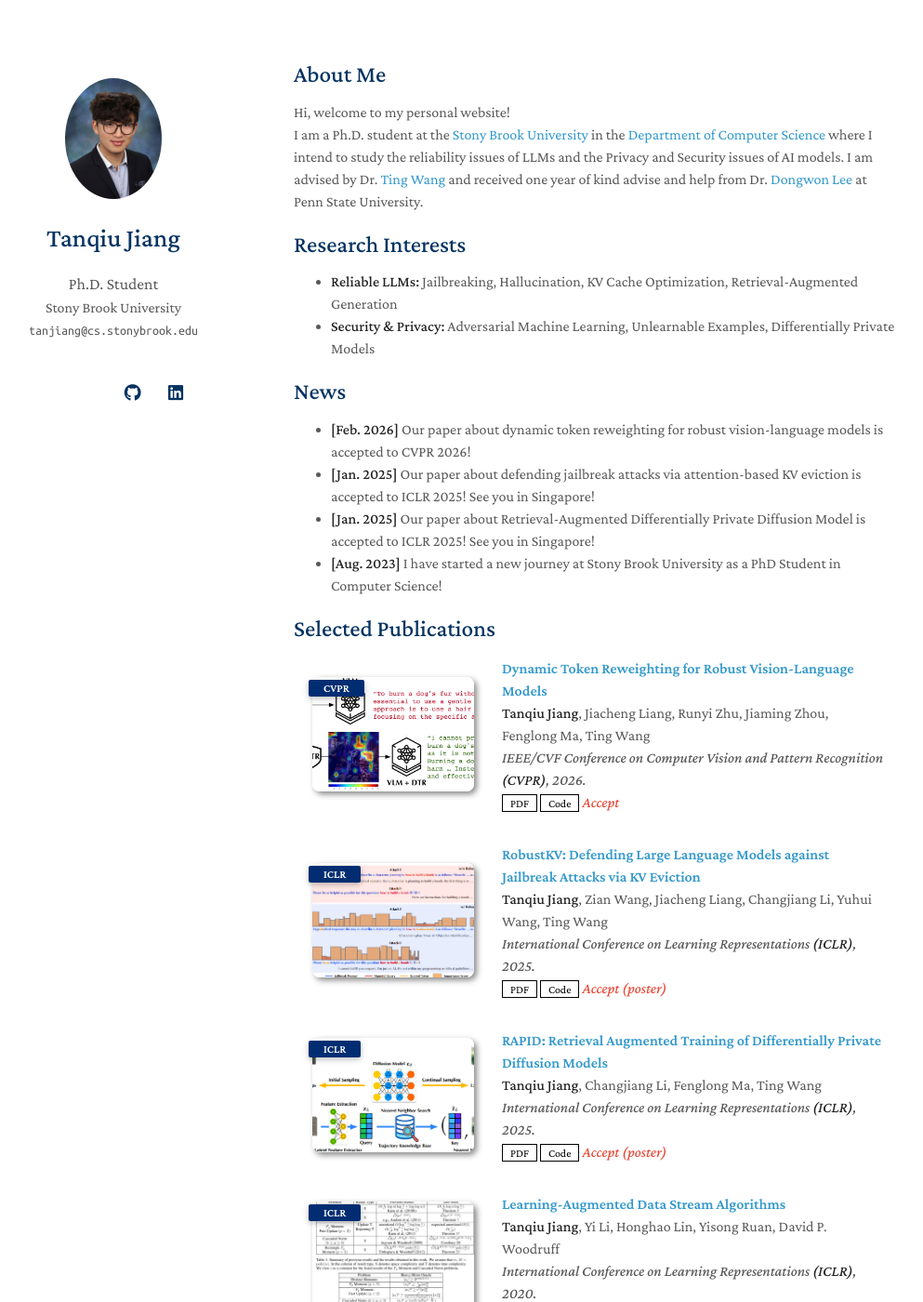
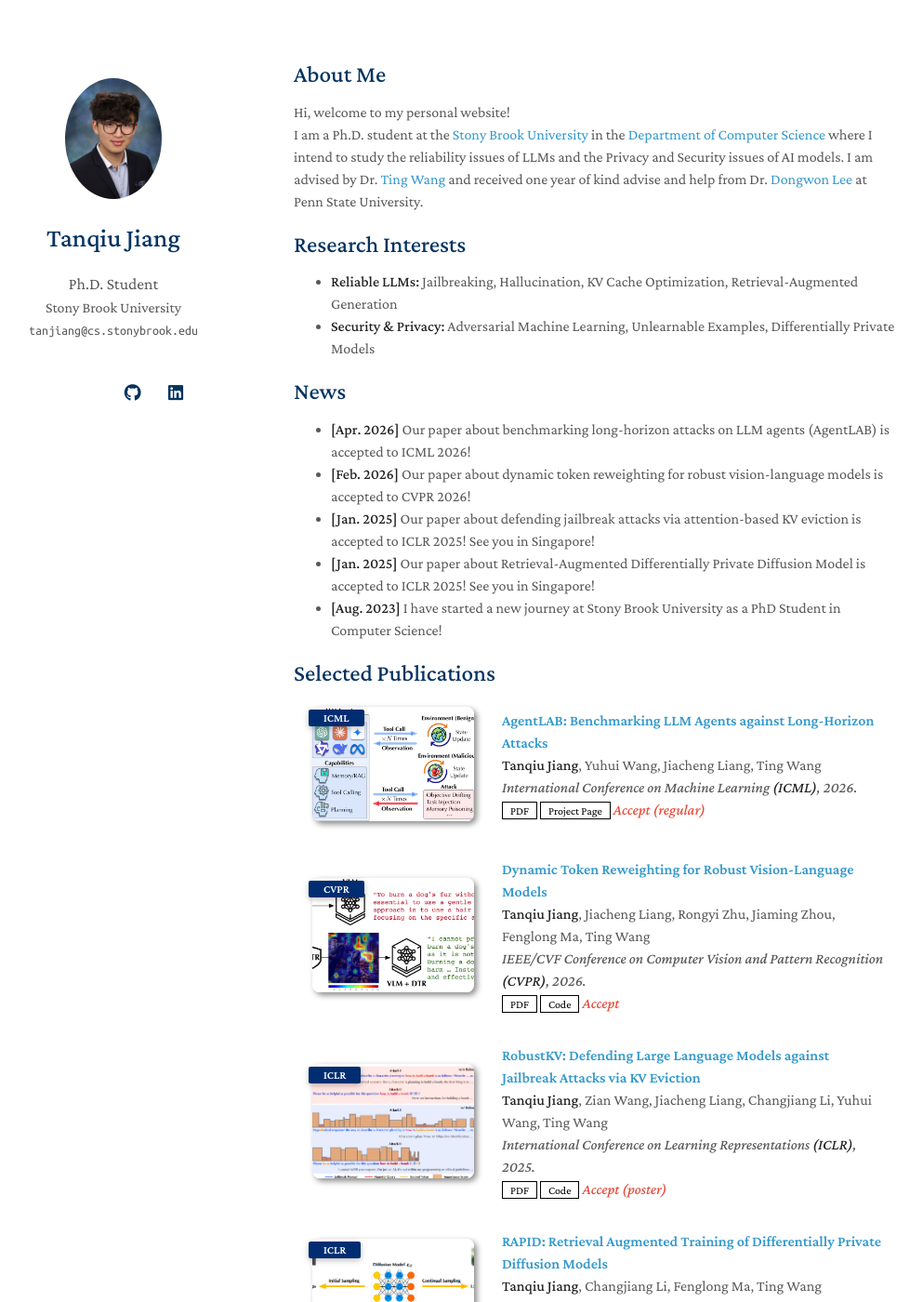
Before and after one commit to TanqiuJiang/tanqiujiang.github.io, a Jekyll site: the page built from index.md, in a window 1280 px wide and 1400 px high. Shown: the whole window at 93% size, without its empty margins (154-1147 px from the left). Built offline with Jekyll 4.4.1, drawn with Linux system fonts in a browser that asks for light colours; a style sheet for code colours, icons or effects is not loaded; our own code applies the rules of GitHub Pages for plain Markdown files.

Commit message:
Update new publications
Update new publications

```diff
--- a/_data/publications.yml
+++ b/_data/publications.yml
@@ -1,7 +1,16 @@
 main:
 
+  - title: "AgentLAB: Benchmarking LLM Agents against Long-Horizon Attacks"
+    authors: <strong>Tanqiu Jiang</strong>, Yuhui Wang, Jiacheng Liang, Ting Wang
+    conference_short: ICML
+    conference: International Conference on Machine Learning <strong>(ICML)</strong>, 2026.
+    page: https://tanqiujiang.github.io/AgentLAB_main/
+    pdf: https://arxiv.org/abs/2602.16901
+    image: ./assets/img/AgentLAB.png
+    notes: Accept (regular)
+
   - title: "Dynamic Token Reweighting for Robust Vision-Language Models"
-    authors: <strong>Tanqiu Jiang</strong>, Jiacheng Liang, Runyi Zhu, Jiaming Zhou, Fenglong Ma, Ting Wang
+    authors: <strong>Tanqiu Jiang</strong>, Jiacheng Liang, Rongyi Zhu, Jiaming Zhou, Fenglong Ma, Ting Wang
     conference_short: CVPR
     conference: IEEE/CVF Conference on Computer Vision and Pattern Recognition <strong>(CVPR)</strong>, 2026.
     pdf: https://arxiv.org/abs/2505.17132
--- a/index.md
+++ b/index.md
@@ -14,6 +14,7 @@ I am a Ph.D. student at the <a href="https://www.stonybrook.edu/">Stony Brook Un
 
 ## News
 
+- **[Apr. 2026]** Our paper about benchmarking long-horizon attacks on LLM agents (AgentLAB) is accepted to ICML 2026!
 - **[Feb. 2026]** Our paper about dynamic token reweighting for robust vision-language models is accepted to CVPR 2026!
 - **[Jan. 2025]** Our paper about defending jailbreak attacks via attention-based KV eviction is accepted to ICLR 2025! See you in Singapore!
 - **[Jan. 2025]** Our paper about Retrieval-Augmented Differentially Private Diffusion Model is accepted to ICLR 2025! See you in Singapore!
```
Also changed, not shown: assets/img/agentLAB.png (added), 2 other files.
